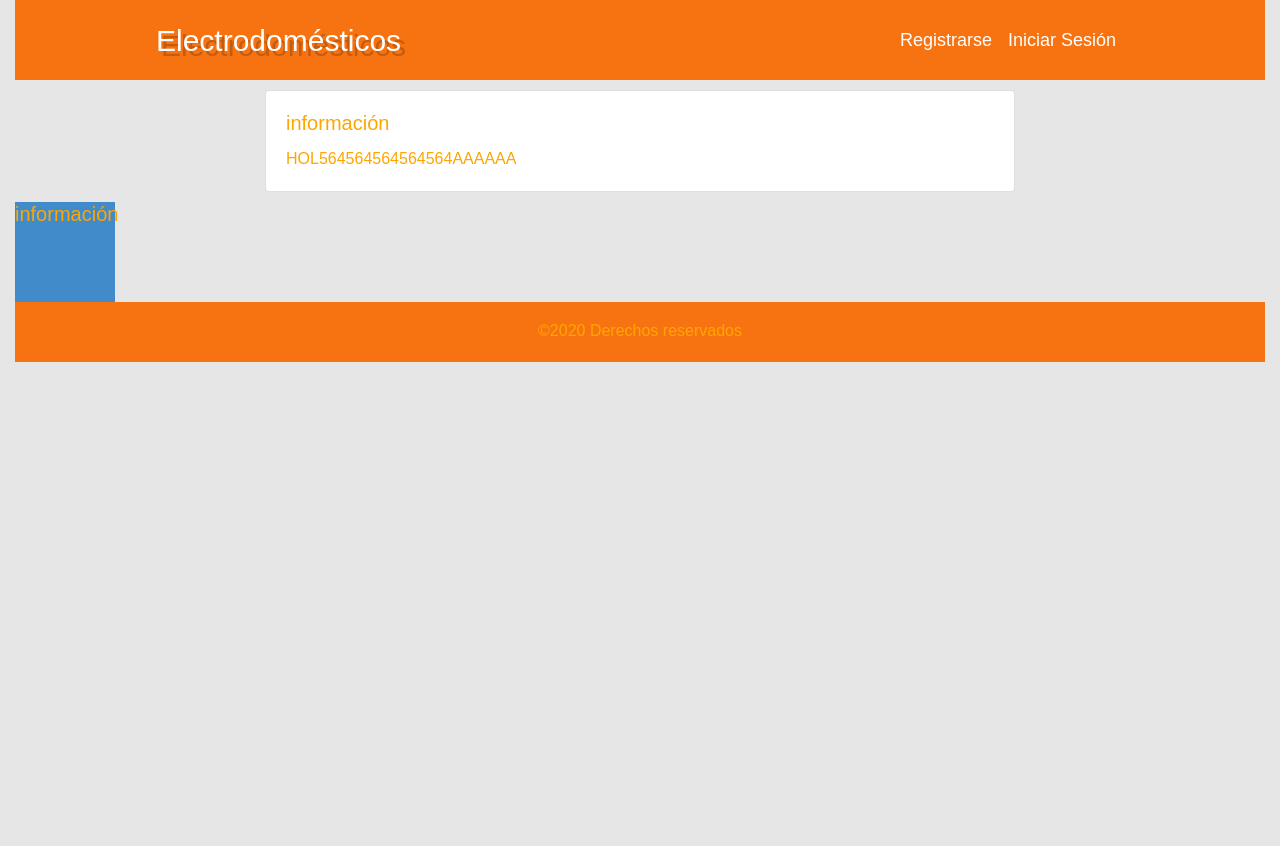
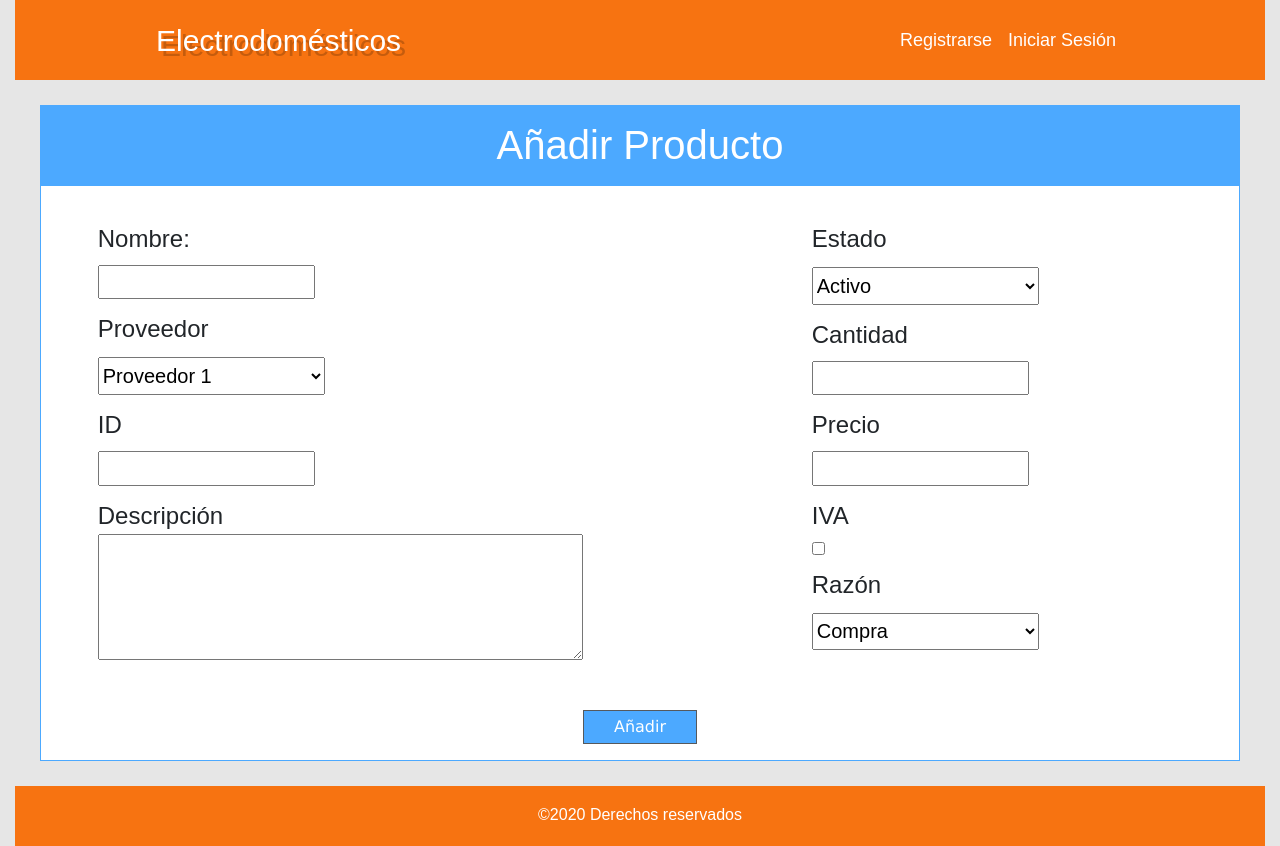
Before and after one commit to CarlosLopez98/proyecto-inventario, a Flask app: page /usuario/ in a window 1280 px wide. Before the commit the page ends 362 px from the top, so only its background shows below. Run offline with Flask 2, Linux system fonts and the light colour scheme; some libraries are stand-ins or nearby versions.

Commit message:
Ajustes HTML CSS Añadir Producto
Se ajustaron colores y tamaños

```diff
--- a/app/static/css/style.css
+++ b/app/static/css/style.css
@@ -79,20 +79,6 @@ header {
     background-color: var(--main-orange);
 }
 
-.cuadrado {
-     width: 100px;
-     height: 100px;
-     background: #428bca;
-}
-*{color: red}
-.rectangulo {
-     width: 150px;
-     height: 100px;
-     border: 3px solid #555;
-     background-color: #428bca;
-}
-
-
 footer {
     width:100%;
     height: 60px;
@@ -101,3 +87,138 @@ footer {
     padding-top: 17px;
     text-align: center;
 }
+
+
+
+/*-----estilos del la pagina principal-------*/
+.menu{
+    border: 1px solid #4ca9ff;
+    margin:2%;
+    background-color: white;
+}
+
+.cabecera-perfil, .contenedor-interno button{
+    color: white;
+    background-color: #4ca9ff;
+}
+
+.cabecera-perfil{
+    flex-basis: max-content;
+}
+
+.cabecera-perfil h1{
+    padding: 15px 5vw;
+}
+
+.contenedor-general{
+    padding: 2%;
+
+    display: flex;
+    flex-direction: row;
+    justify-content: space-around;
+    flex-wrap: no-wrap;
+}
+
+.contenedor-interno{
+    text-align: center;
+    flex-basis: 50%;
+    display: flex;
+    flex-direction: column;
+    justify-content: space-around;
+}
+
+.contenedor-interno button{
+    flex-basis: max-content;
+    margin: 1%;
+}
+
+.contenedor-interno img{
+    flex-basis: auto 100%;
+    margin: auto;
+    width: 95%;
+    object-fit: cover;
+    height: 30vw;
+}
+
+@media screen and (max-width: 815px){
+    .contenedor-general{
+        flex-direction: column;
+    }
+
+}
+
+
+
+
+
+
+
+
+
+div label {
+    font-size: 24px;
+    display: block;
+    margin: 0.5em 0 0 0;
+
+
+
+
+}
+div input {
+    display: block;
+    margin: 0.5em 0 0 0;
+    padding: .2em;
+}
+
+
+div select{
+    display: block;
+    margin: 0.5em 0 0 0;
+    width: 6cm;
+    height: 1cm;
+    font-size: 20px;
+
+}
+
+
+div .formularioizquierdo {
+    width: 100%;
+    height: 100%;
+    margin: 1em 1cm;
+
+}
+
+
+div .formularioderecho {
+    width: 100%;
+    height: 100%cm;
+    margin: 1em 1cm;
+}
+
+.contenedor-botonañadir input{
+    width: 3cm;
+    height: 0.9cm;
+    color: white;
+    background-color: #4ca9ff;
+    font-family: 'Verdana';
+    border: 1px solid #56595C;
+}
+
+
+
+
+#content {
+  overflow:hidden;
+  width: 1200px;
+
+}
+
+#left, #right {
+  width: 40%;
+  margin:3px;
+  padding: 1em;
+
+}
+
+#left  { float:left;  }
+#right { float:right; }
--- a/app/static/css/style2.css
+++ b/app/static/css/style2.css
@@ -3,7 +3,6 @@
      height: 100px;
      background: #428bca;
 }
-*{color: orange}
 .rectangulo {
      width: 150px;
      height: 100px;
--- a/app/templates/usuario/añadirproducto.html
+++ b/app/templates/usuario/añadirproducto.html
@@ -1,5 +1,4 @@
 {% extends 'layout.html' %}
-
 
 
     {% block meta_content %}
@@ -7,22 +6,71 @@
     {% endblock %}
 
 {% block main_content %}
-
-
-<div class="card" style="width: 60%; margin: 10px auto;">
-    <div class="card-body">
-        <h5 class="card-title">información</h5>
-        <p class="card-text">HOL564564564564564AAAAAA</p>
-    </div>
-</div>
+<main class="menu">
+    <header class="cabecera-perfil">
+        <center><h1>Añadir Producto</h1></center>
+    </header>
 
 
 
+    <div id="content">
+	  	<div id="left">
+
+	  		<div class="formularioizquierdo">
+	    		<form action="../../form-result.php" method="post" target="_blank">
+		    		<label for="nombreproducto">Nombre:</label>
+			    	<input type="text" id="nombreproducto" name="nombre_producto">
+
+			    	<label for="proveedor">Proveedor</label>
+			    	<select name="nombre_proveedor">
+					  <option value="value1" selected>Proveedor 1</option>
+					  <option value="value2">Proveedor 2</option>
+					  <option value="value3">Proveedor 3</option>
+					</select>
+
+					<label for="id">ID</label>
+			    	<input type="text" id="id" name="label_id">
+
+			    	<label for="descripcion">Descripción</label>
+			    	<textarea name="descripcion_producto" rows="5" cols="50"></textarea>
+			    </form>
+			</div>
+		</div>
+
+	 	<div id="right">
+	  		<div class="formularioderecho">
+	    		<form action="../../form-result.php" method="post" target="_blank">
+			    	<label for="estado">Estado</label>
+			    	<select name="estado_producto">
+					  <option value="value1" selected>Activo</option>
+					  <option value="value2">Inactivo</option>
+					</select>
+
+					<label for="cantidad">Cantidad</label>
+					<input type="number" name="cantidad_producto">
+
+					<label for="precio">Precio</label>
+					<input type="number" name="precio_producto">
 
 
-<div class="cuadrado">
-	<h5 class="card-title">información</h5>
-</div>
+					<label for="iva">IVA</label>
+					<input type="checkbox" name="iva" value="IVA" >
+
+			    	<label for="razon">Razón</label>
+			    	<select name="razon_producto">
+					  <option value="value1" selected>Compra</option>
+					  <option value="value2">Devolución</option>
+					  <option value="value2">Traslado</option>
+					</select>
+				</form>
+			</div>
+		</div>
+	</div>
+
+	<div class="contenedor-botonañadir">
+		<center><p><input type="submit" value="Añadir"></p></center>
+	</div>
+</main>
 
 
 {% endblock %}
```
Also changed, not shown: app/templates/usuario/perfil.html (+23 -0 lines).
